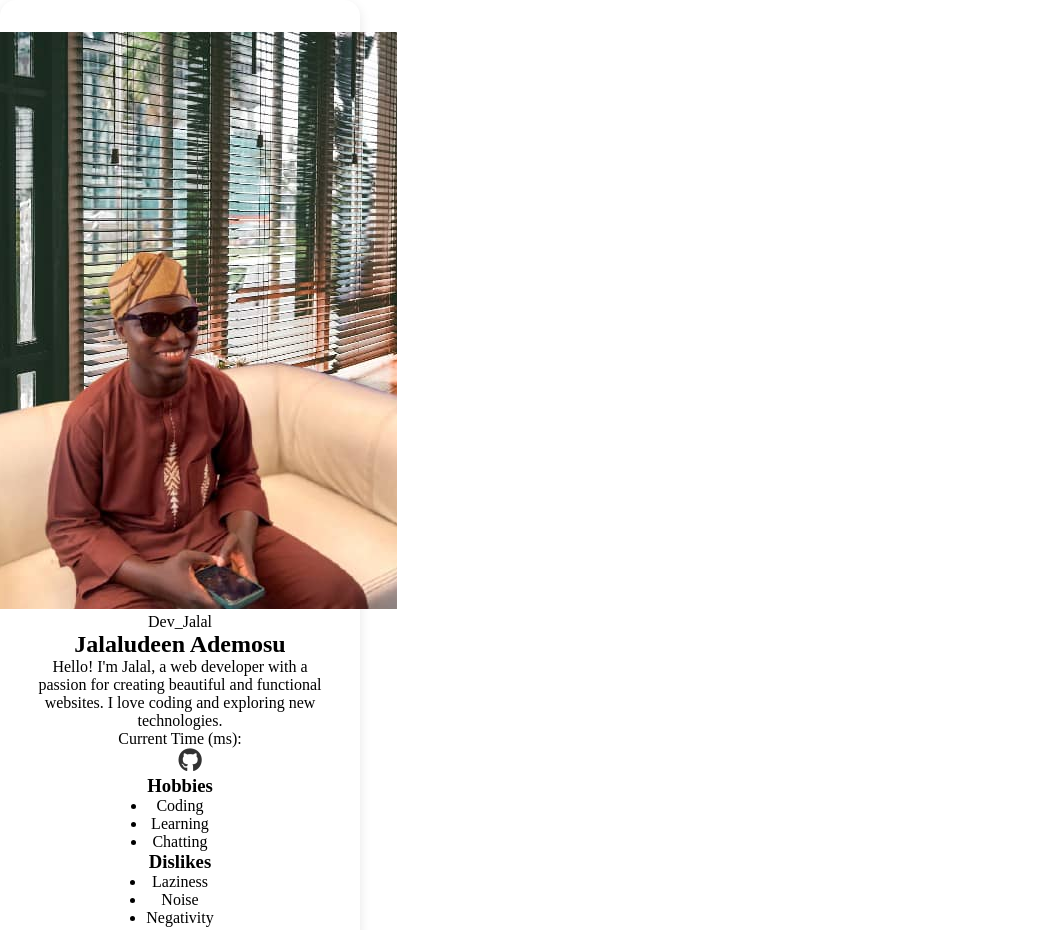
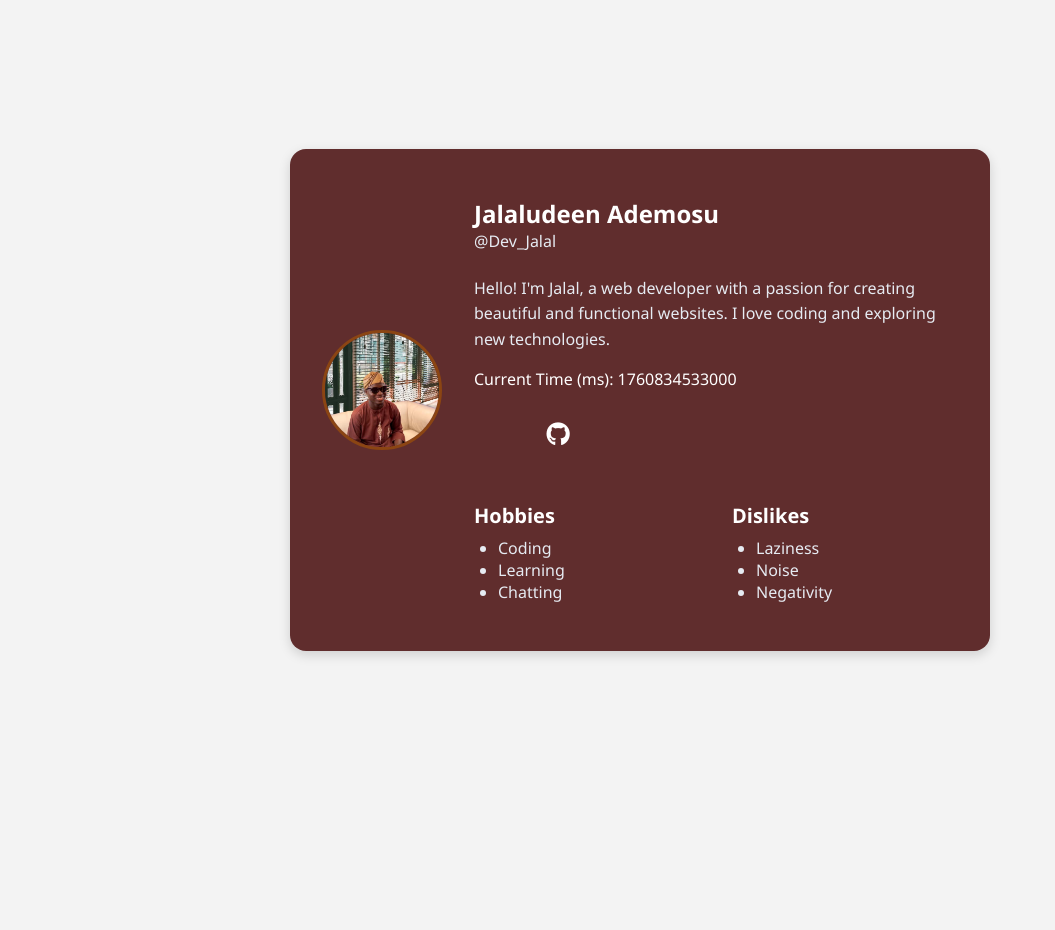
Before and after one commit to Jayboy2003/Stage-Zero-HNG13, a plain HTML site: page index.html in a window 1280 px wide. Shown: the whole page, without its empty margins (0-1055 px from the left). After the commit the page ends 800 px from the top, so only its background shows below. Drawn offline with Linux system fonts and the light colour scheme.

Commit message:
Final updates: Improve accessibility, add proper styling, and ensure accurate time display

```diff
--- a/index.html
+++ b/index.html
@@ -3,36 +3,58 @@
   <head>
     <meta charset="UTF-8" />
     <meta name="viewport" content="width=device-width, initial-scale=1.0" />
-    <title>Document</title>
+    <title>Jalaludeen Ademosu – Web Developer</title>
     <link rel="stylesheet" href="styles.css" />
     <link
       rel="stylesheet"
       href="https://cdnjs.cloudflare.com/ajax/libs/font-awesome/6.4.2/css/all.min.css"
+      integrity="sha512-..."
+      crossorigin="anonymous"
+      referrerpolicy="no-referrer"
     />
   </head>
   <body>
-    <article data-testid="test-profile-card">
-      <figure aria-label="profile-picture">
+    <main>
+      <article
+        data-testid="test-profile-card"
+        role="article"
+        aria-labelledby="profile-name"
+      >
+        <figure>
           <img
             src="avatar.jpg"
-          alt="Jalal's Avatar"
+            alt="Jalaludeen Ademosu smiling, wearing a blue shirt"
             data-testid="test-user-avatar"
+            width="120"
+            height="120"
           />
-        <figcaption>Dev_Jalal</figcaption>
+          <figcaption class="visually-hidden">Profile of Dev_Jalal</figcaption>
         </figure>
+
+        <div class="profile-content">
           <header>
-        <h2 data-testid="test-user-name">Jalaludeen Ademosu</h2>
+            <h1 id="profile-name" data-testid="header-title">
+              Jalaludeen Ademosu
+            </h1>
+            <p class="username">@Dev_Jalal</p>
           </header>
+
           <section>
             <p data-testid="test-user-bio">
               Hello! I'm Jalal, a web developer with a passion for creating
               beautiful and functional websites. I love coding and exploring new
               technologies.
             </p>
-        <p>Current Time (ms): <span data-testid="test-user-time"></span></p>
+            <p>
+              Current Time (ms):
+              <span data-testid="test-user-time" aria-live="polite"></span>
+            </p>
           </section>
 
-      <nav data-testid="test-user-social-links">
+          <nav
+            data-testid="test-user-social-links"
+            aria-label="Social media links"
+          >
             <ul>
               <li>
                 <a
@@ -40,8 +62,10 @@
                   target="_blank"
                   rel="noopener noreferrer"
                   data-testid="test-user-social-twitter"
-              ><i class="fa-brands fa-x-twitter"></i
-            ></a>
+                  aria-label="Twitter: @AdeyemiJalal"
+                >
+                  <i class="fa-brands fa-x-twitter" aria-hidden="true"></i>
+                </a>
               </li>
               <li>
                 <a
@@ -49,15 +73,17 @@
                   target="_blank"
                   rel="noopener noreferrer"
                   data-testid="test-user-social-github"
-              ><i class="fab fa-github"></i
-            ></a>
+                  aria-label="GitHub: Jayboy2003"
+                >
+                  <i class="fab fa-github" aria-hidden="true"></i>
+                </a>
               </li>
             </ul>
           </nav>
 
-
+          <div class="interests-grid">
             <section data-testid="test-user-hobbies">
-        <h3>Hobbies</h3>
+              <h2>Hobbies</h2>
               <ul>
                 <li>Coding</li>
                 <li>Learning</li>
@@ -66,13 +92,17 @@
             </section>
 
             <section data-testid="test-user-dislikes">
-        <h3>Dislikes</h3>
+              <h2>Dislikes</h2>
               <ul>
                 <li>Laziness</li>
                 <li>Noise</li>
                 <li>Negativity</li>
               </ul>
+            </section>
+          </div>
+        </div>
       </article>
+    </main>
     <script src="script.js"></script>
   </body>
 </html>
--- a/script.js
+++ b/script.js
@@ -0,0 +1,9 @@
+// script.js
+const timeEl = document.querySelector('[data-testid="test-user-time"]');
+if (timeEl) {
+  const updateTime = () => {
+    timeEl.textContent = Date.now().toString();
+  };
+  updateTime();
+  setInterval(updateTime, 1000);
+}
--- a/styles.css
+++ b/styles.css
@@ -1,56 +1,174 @@
-/* profile card styles */
+/* ===== CSS Reset & Base ===== */
 * {
   margin: 0;
   padding: 0;
   box-sizing: border-box;
 }
 
-.body {
-  font-family: Arial, sans-serif;
-  background-color: #f3f3f3;
+:root {
+  /* Color Palette */
+  --bg-color: #f3f3f3;
+  --card-bg: rgba(71, 11, 11, 0.85);
+  --text-primary: #ffffff;
+  --text-secondary: #e6ebf2;
+  --border-color: #8b4513;
+  --shadow: 0 4px 12px rgba(0, 0, 0, 0.15);
+  --hover-transform: translateY(-6px);
+  --transition: all 0.25s ease;
+
+  /* Spacing */
+  --space-xs: 0.5rem;
+  --space-sm: 1rem;
+  --space-md: 1.5rem;
+  --space-lg: 2rem;
+  --space-xl: 3rem;
+
+  /* Typography */
+  --font-base: "Segoe UI", system-ui, sans-serif;
+}
+
+body {
+  font-family: var(--font-base);
+  background-color: var(--bg-color);
+  color: var(--text-primary);
   display: flex;
   justify-content: center;
   align-items: center;
   min-height: 100vh;
+  padding: var(--space-sm);
 }
 
+/* ===== Visually Hidden (for a11y) ===== */
+.visually-hidden {
+  position: absolute;
+  width: 1px;
+  height: 1px;
+  padding: 0;
+  margin: -1px;
+  overflow: hidden;
+  clip: rect(0, 0, 0, 0);
+  white-space: nowrap;
+  border: 0;
+}
+
+/* ===== Profile Card ===== */
 article[data-testid="test-profile-card"] {
-  background: #fff;
+  background: var(--card-bg);
   border-radius: 1rem;
-  box-shadow: 0 4px 12px rgba(0, 0, 0, 0.1);
-  padding: 2rem;
+  box-shadow: var(--shadow);
+  padding: var(--space-lg);
   max-width: 360px;
-  width: 90%;
+  width: 100%;
   display: flex;
   flex-direction: column;
   align-items: center;
   text-align: center;
-  transition: transform 0.2s ease;
-}
-article[data-testid="test-profile-card"]:hover {
-  transform: translateY(-10px);
+  transition: var(--transition);
 }
 
-/* Social Media Icons */
-nav ul {
-  list-style: none;
-  padding: 0;
-  display: flex;
-  gap: 20px;
-  justify-content: center;
+article[data-testid="test-profile-card"]:hover,
+article[data-testid="test-profile-card"]:focus-within {
+  transform: var(--hover-transform);
 }
 
-nav a {
-  color: #333;
-  text-decoration: none;
-  font-size: 24px;
-  transition: color 0.3s ease;
+/* ===== Avatar ===== */
+figure img {
+  width: 120px;
+  height: 120px;
+  border-radius: 50%;
+  object-fit: cover;
+  margin-bottom: var(--space-sm);
+  border: 3px solid var(--border-color);
 }
 
-nav a[href*="x.com"]:hover {
-  color: #000000; /* X (formerly Twitter) color */
+.username {
+  color: var(--text-secondary);
+  font-size: 1rem;
+  margin-bottom: var(--space-md);
 }
 
-nav a[href*="github"]:hover {
-  color: #171515; /* GitHub color for GitHub icon */
+/* ===== Bio & Time ===== */
+p[data-testid="test-user-bio"] {
+  font-size: 1rem;
+  color: var(--text-secondary);
+  margin-bottom: var(--space-sm);
+  line-height: 1.6;
 }
+
+/* ===== Social Links ===== */
+nav[data-testid="test-user-social-links"] ul {
+  list-style: none;
+  display: flex;
+  gap: 1.5rem;
+  justify-content: center;
+  margin: var(--space-md) 0;
+}
+
+nav[data-testid="test-user-social-links"] a {
+  color: #ffffff;
+  font-size: 1.5rem;
+  display: inline-flex;
+  align-items: center;
+  justify-content: center;
+  width: 2.5rem;
+  height: 2.5rem;
+  border-radius: 50%;
+  transition: var(--transition);
+  text-decoration: none;
+}
+
+nav[data-testid="test-user-social-links"] a:hover,
+nav[data-testid="test-user-social-links"] a:focus {
+  transform: scale(1.15);
+  outline: 2px solid white;
+  outline-offset: 2px;
+}
+
+/* ===== Interests Grid ===== */
+.interests-grid {
+  display: flex;
+  flex-direction: column;
+  gap: var(--space-md);
+  width: 100%;
+  margin-top: var(--space-md);
+}
+
+.interests-grid h2 {
+  font-size: 1.25rem;
+  margin-bottom: var(--space-xs);
+  color: var(--text-primary);
+}
+
+.interests-grid ul {
+  list-style: disc;
+  padding-left: 1.5rem;
+  color: var(--text-secondary);
+  text-align: left;
+}
+
+/* ===== Responsive: Tablet+ ===== */
+@media (min-width: 600px) {
+  article[data-testid="test-profile-card"] {
+    flex-direction: row;
+    text-align: left;
+    max-width: 700px;
+    padding: var(--space-xl) var(--space-lg);
+    gap: var(--space-lg);
+  }
+
+  .profile-content {
+    display: flex;
+    flex-direction: column;
+    align-items: flex-start;
+    width: 100%;
+  }
+
+  .interests-grid {
+    flex-direction: row;
+    gap: var(--space-lg);
+  }
+
+  .interests-grid section {
+    width: calc(50% - var(--space-sm) / 2);
+  }
+}
```
Also changed, not shown: profile-card-preview.png (added), 2 other files. Lines whose indentation alone changed are shown as unchanged.
